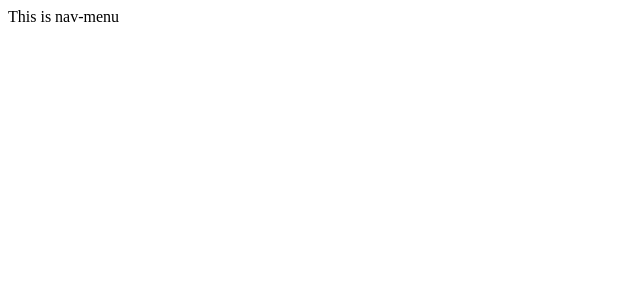
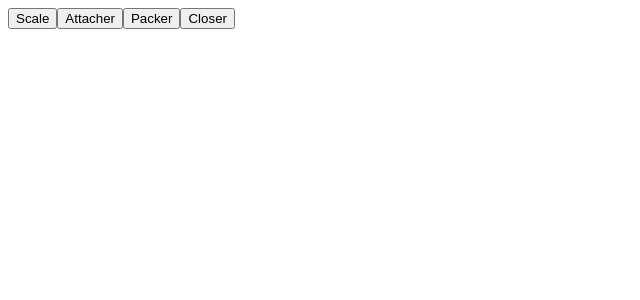
Before and after one commit to CaptainCompileon/line-machine-dash, an Angular app: page / in a window 1280 px wide. Shown: the top 300 px of the page, without its empty margins (0-640 px from the left). Built offline with nearby package versions, Linux system fonts and the light colour scheme.

Commit message:
Create machine-service and use it in the nav-menu

```diff
--- a/src/app/components/nav-menu/nav-menu.component.html
+++ b/src/app/components/nav-menu/nav-menu.component.html
@@ -1 +1,6 @@
-This is nav-menu
+@if (lineMachineService.machines$ | async; as machines) {
+    @for(machine of machines; track machine) {
+        <button>{{ machine.name }}</button>
+    }
+
+}
--- a/src/app/components/nav-menu/nav-menu.component.ts
+++ b/src/app/components/nav-menu/nav-menu.component.ts
@@ -1,15 +1,16 @@
 import { Component, OnInit } from '@angular/core';
+import { LineMachineService } from '../../services/line-machine.service';
+import { AsyncPipe } from '@angular/common';
 
 @Component({
     standalone: true,
-    imports: [],
+    imports: [AsyncPipe],
     selector: 'nav-menu',
     templateUrl: 'nav-menu.component.html',
-    styleUrl: './nav-menu.component.scss'
+    styleUrl: './nav-menu.component.scss',
 })
+export class NavMenuComponent implements OnInit {
+    constructor(protected readonly lineMachineService: LineMachineService) {}
 
-export class NavMenuComponent implements OnInit {
-    constructor() { }
-
-    ngOnInit() { }
+    ngOnInit() {}
 }
--- /dev/null
+++ b/src/app/services/line-machine.service.ts
@@ -0,0 +1,14 @@
+import { Injectable } from '@angular/core';
+import { BehaviorSubject, Observable } from 'rxjs';
+import { LINE_MACHINES_MOCK } from '../mocks/line-machines.mock';
+import { Machine } from '../types/app.types';
+
+@Injectable({ providedIn: 'root' })
+export class LineMachineService {
+    private readonly machinesSubject: BehaviorSubject<Machine[]> =
+        new BehaviorSubject<Machine[]>(LINE_MACHINES_MOCK);
+    public machines$: Observable<Machine[]> =
+        this.machinesSubject.asObservable();
+
+    constructor() {}
+}
```
